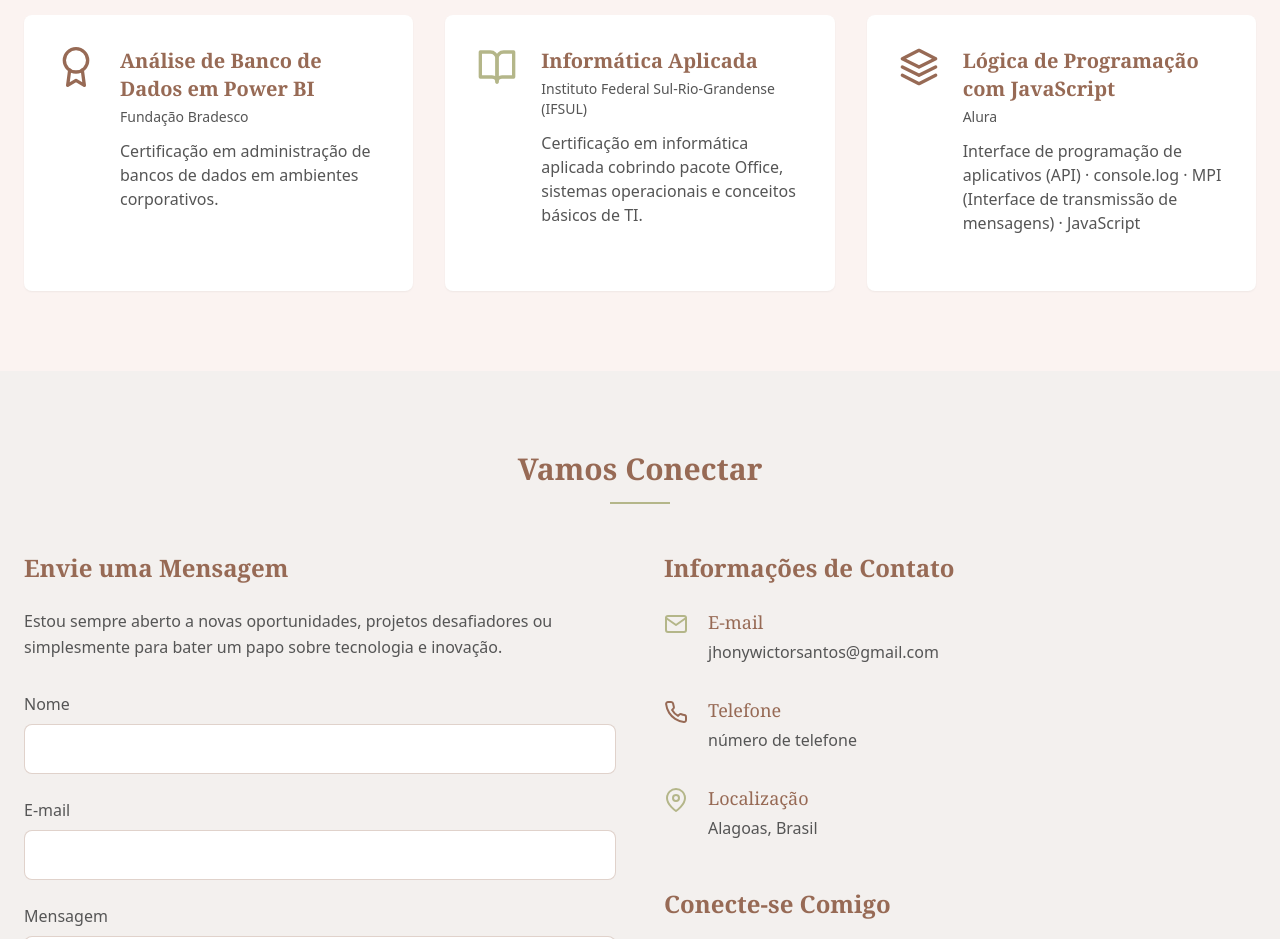
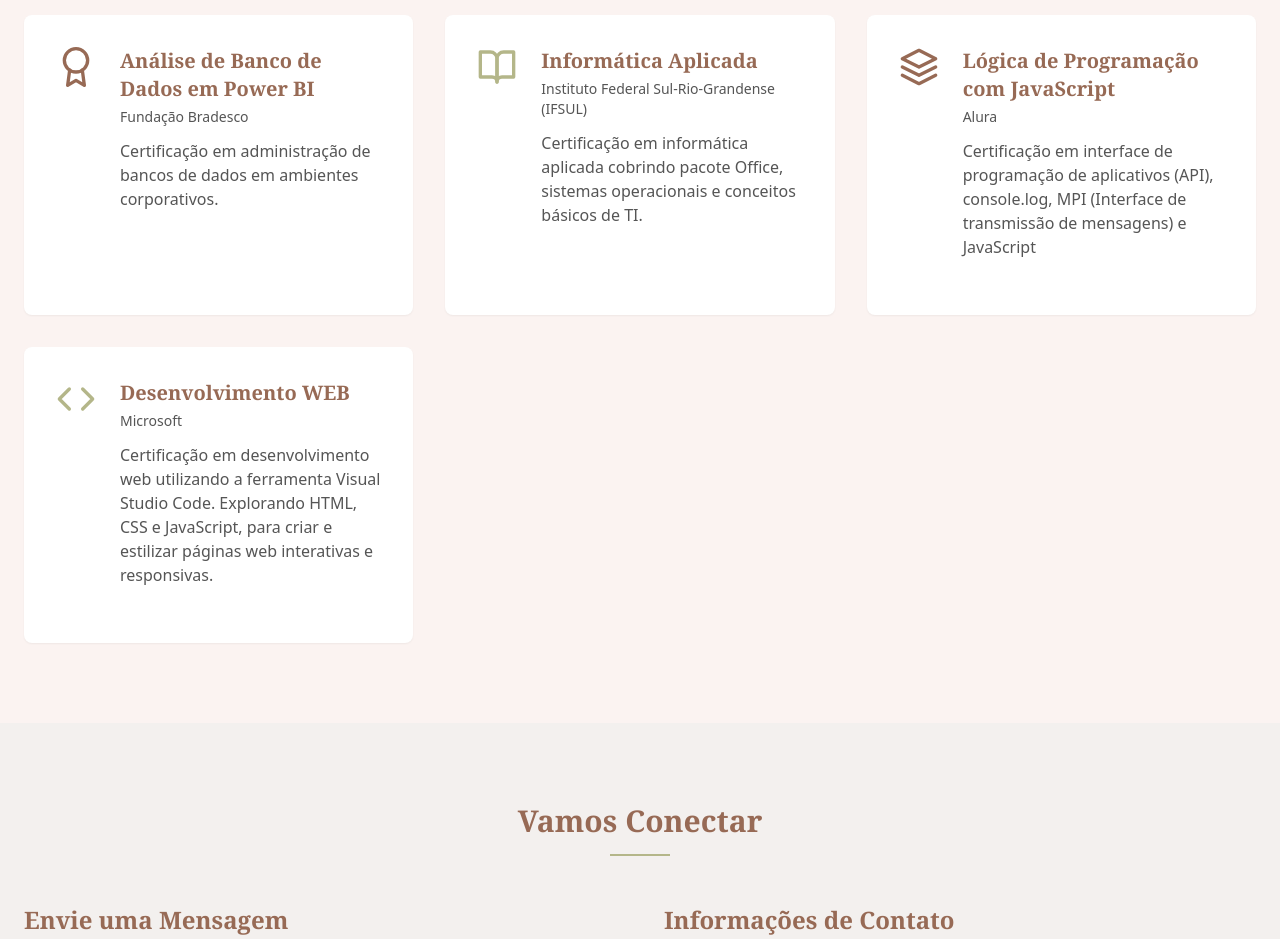
Before and after one commit to jhonywsantos/JWS, a plain HTML site: page index.html in a window 1280 px wide. Shown: the part 4540-5479 px from the top of the page. Drawn offline with nearby package versions, Linux system fonts and the light colour scheme.

Commit message:
Update index.html

```diff
--- a/index.html
+++ b/index.html
@@ -624,7 +624,24 @@
                         <div>
                             <h3 class="font-serif font-semibold text-xl text-[#976a55] mb-1">Lógica de Programação com JavaScript</h3>
                             <p class="text-[#555] text-sm mb-3">Alura</p>
-                            <p class="text-[#555]"> Interface de programação de aplicativos (API) · console.log · MPI (Interface de transmissão de mensagens) · JavaScript</p>
+                            <p class="text-[#555]"> Certificação em interface de programação de aplicativos (API), console.log, MPI (Interface de transmissão de mensagens) e JavaScript</p>
+                        </div>
+                    </div>
+                </div>
+
+                <!-- Certification 4 -->
+                <div class="bg-white p-8 rounded-lg shadow-sm hover-raise transition duration-300 group">
+                    <div class="flex items-start mb-6">
+                        <div class="text-[#b4b689] group-hover:text-[#976a55] transition-colors duration-300 mr-6">
+                            <svg xmlns="http://www.w3.org/2000/svg" width="40" height="40" viewBox="0 0 24 24" fill="none" stroke="currentColor" stroke-width="2" stroke-linecap="round" stroke-linejoin="round" class="feather feather-code">
+                                <polyline points="16 18 22 12 16 6"></polyline>
+                                <polyline points="8 6 2 12 8 18"></polyline>
+                            </svg>
+                        </div>
+                        <div>
+                            <h3 class="font-serif font-semibold text-xl text-[#976a55] mb-1">Desenvolvimento WEB</h3>
+                            <p class="text-[#555] text-sm mb-3">Microsoft</p>
+                            <p class="text-[#555]">Certificação em desenvolvimento web utilizando a ferramenta Visual Studio Code. Explorando HTML, CSS e JavaScript, para criar e estilizar páginas web interativas e responsivas.</p>
                         </div>
                     </div>
                 </div>
```
